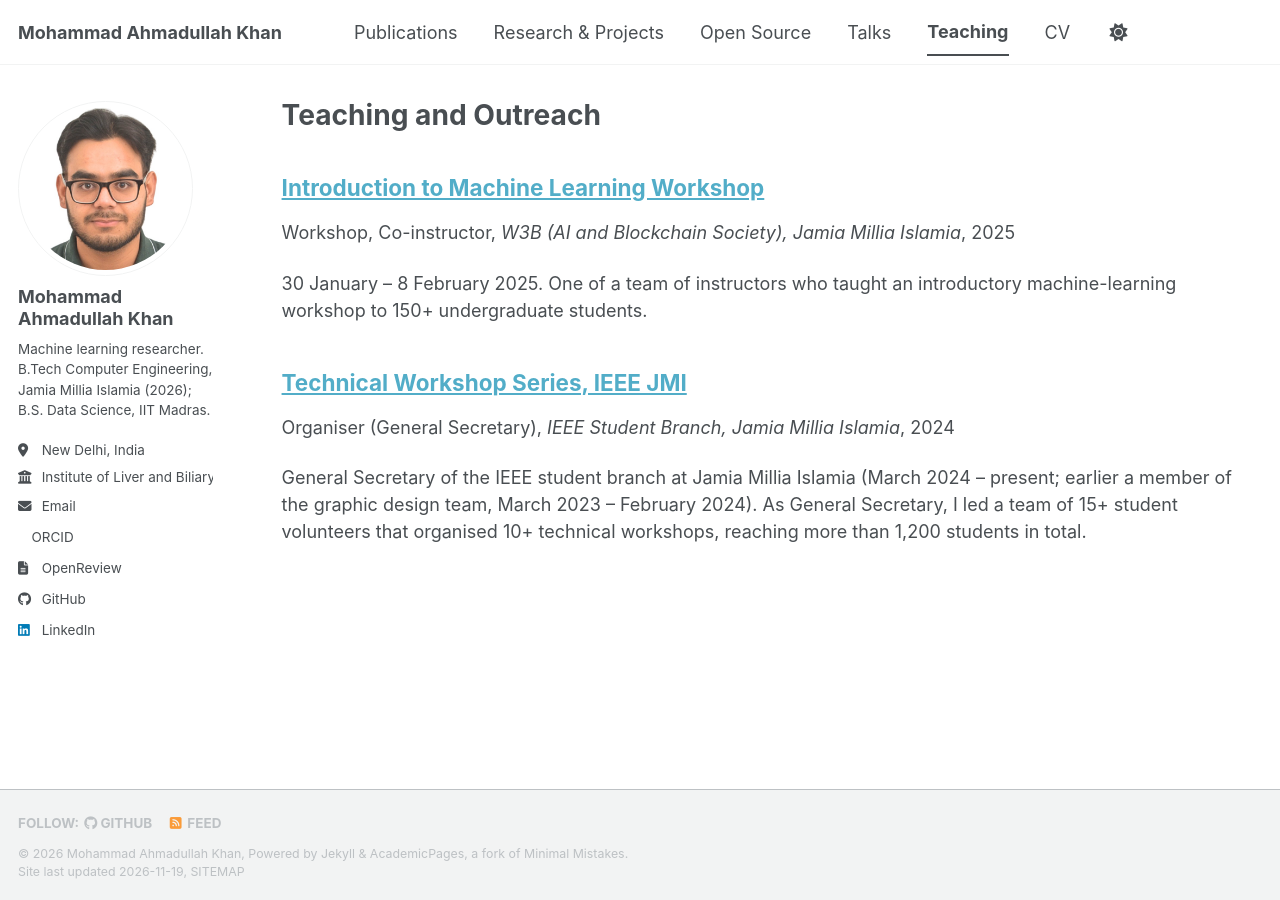
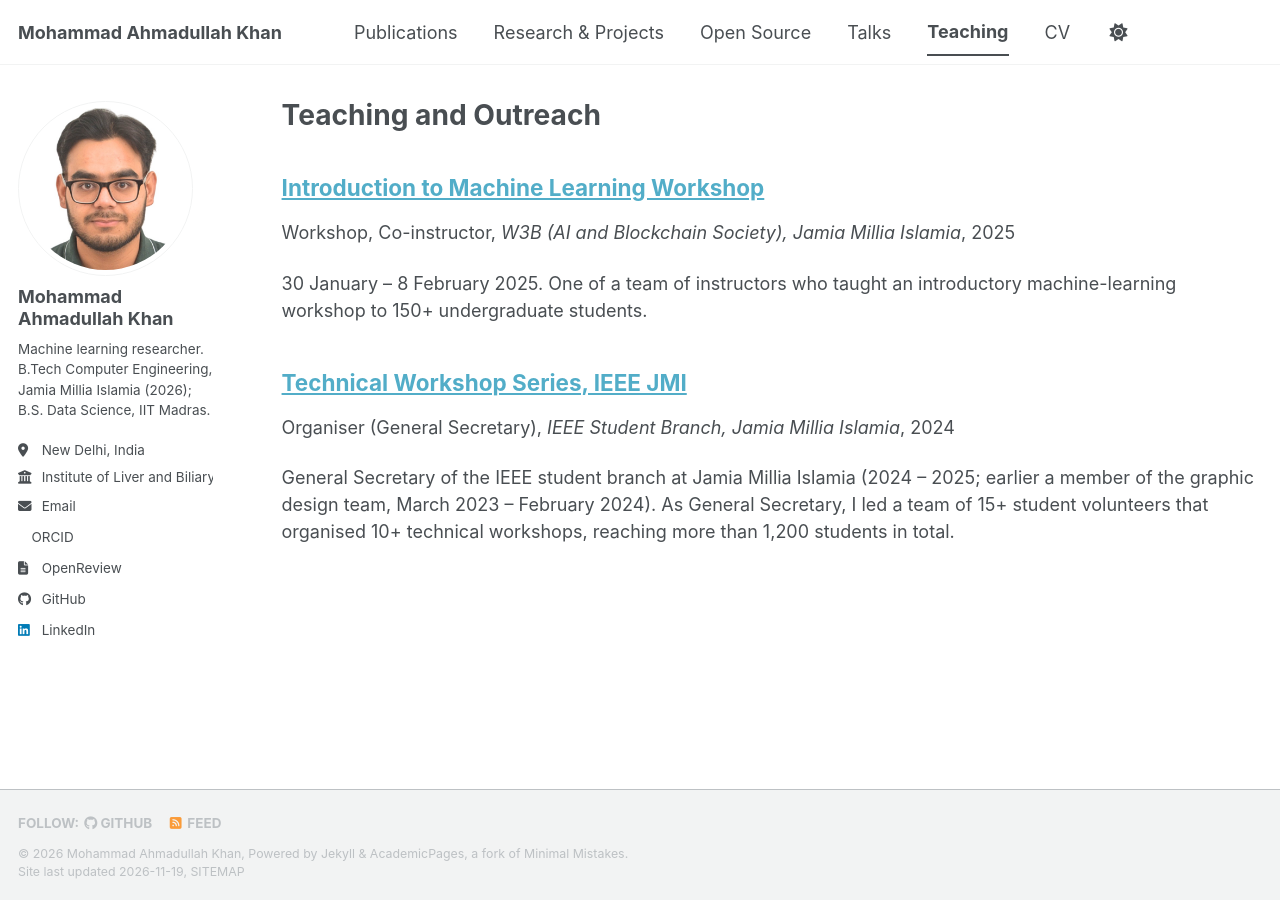
Before and after one commit to MAUK9086/MAUK9086.github.io, a Jekyll site: the page built from _pages/teaching.html, in a window 1280 px wide. Built offline with Jekyll 4.4.1, drawn with Linux system fonts in a browser that asks for light colours; a style sheet for code colours, icons or effects is not loaded.

Commit message:
IEEE JMI General Secretary: 2024 - 2025

```diff
--- a/_pages/cv.md
+++ b/_pages/cv.md
@@ -45,7 +45,7 @@ Honours and awards
 
 Teaching and leadership
 ======
-* **General Secretary**, IEEE Student Branch, Jamia Millia Islamia: 10+ workshops for 1,200+ students (Mar 2024 – present)
+* **General Secretary**, IEEE Student Branch, Jamia Millia Islamia: 10+ workshops for 1,200+ students (2024 – 2025)
 * **Co-instructor**, Introduction to Machine Learning workshop, W3B, Jamia Millia Islamia: 150+ students (Jan – Feb 2025)
 
 Research projects
--- a/_teaching/2024-ieee-jmi-workshops.md
+++ b/_teaching/2024-ieee-jmi-workshops.md
@@ -8,4 +8,4 @@ date: 2024-03-01
 location: "New Delhi, India"
 ---
 
-General Secretary of the IEEE student branch at Jamia Millia Islamia (March 2024 – present; earlier a member of the graphic design team, March 2023 – February 2024). As General Secretary, I led a team of 15+ student volunteers that organised 10+ technical workshops, reaching more than 1,200 students in total.
+General Secretary of the IEEE student branch at Jamia Millia Islamia (2024 – 2025; earlier a member of the graphic design team, March 2023 – February 2024). As General Secretary, I led a team of 15+ student volunteers that organised 10+ technical workshops, reaching more than 1,200 students in total.
```
Also changed, not shown: 1 other file.
